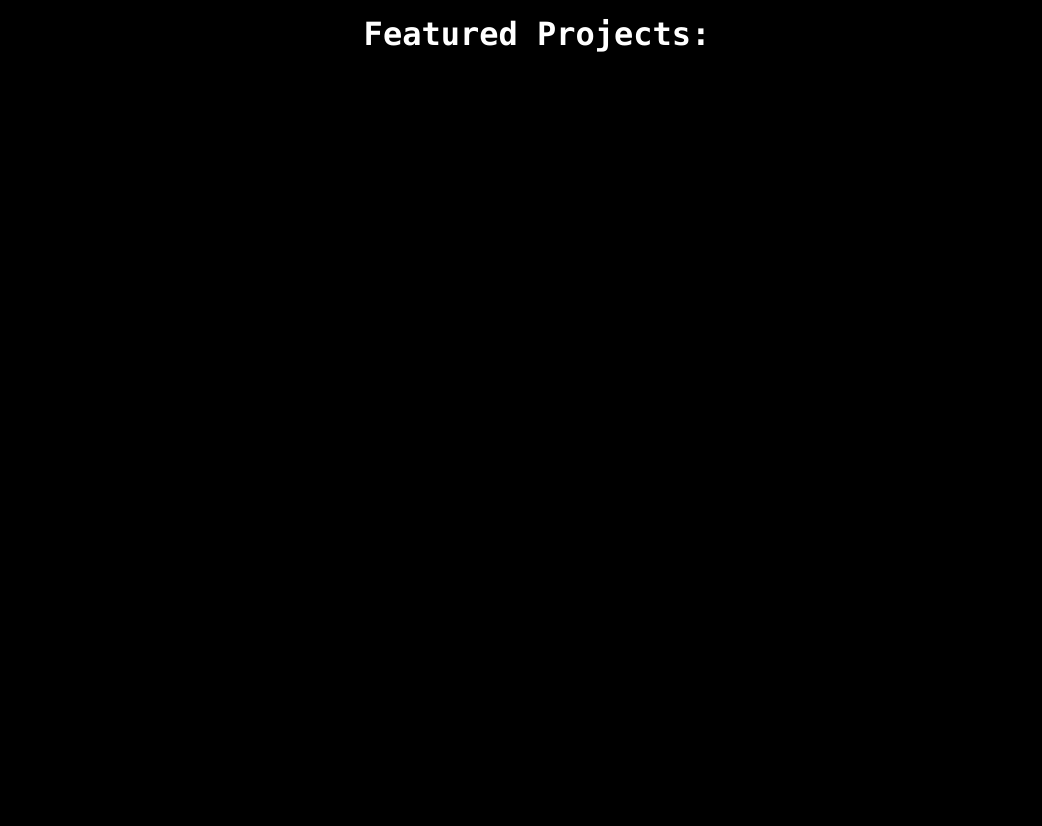
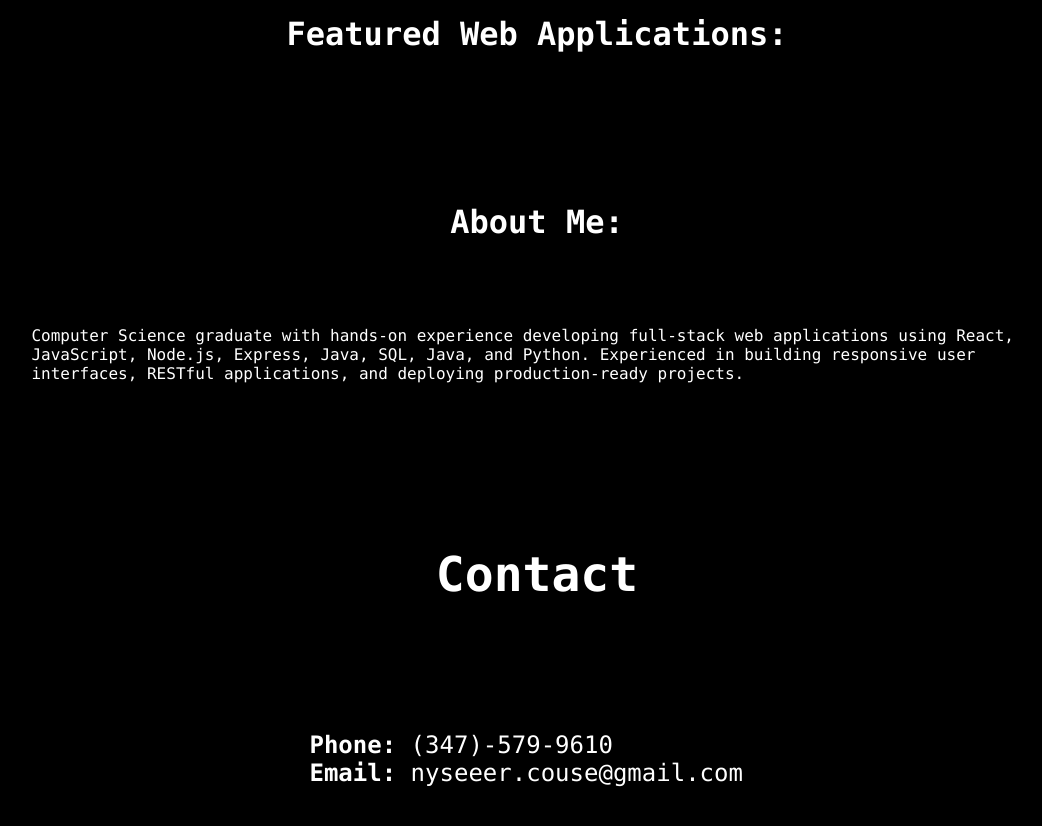
Before and after one commit to nyseer1/my-website, a Next.js app: page / in a window 1280 px wide. Shown: the part 240-1066 px from the top of the page, without its empty margins (103-1145 px from the left). Before the commit the page ends 800 px from the top, so only its background shows below. Built offline with nearby package versions, Linux system fonts and the light colour scheme.

Commit message:
Added about and contact page

```diff
--- a/app/components/Navbar.tsx
+++ b/app/components/Navbar.tsx
@@ -12,7 +12,7 @@ export default function Navbar() {
 				<Link href="/">Home</Link>
 			</li>
 			<li className="navbarItems">
-				<Link href="/about">About Me</Link>
+				<Link href="#about">About Me</Link>
 			</li>
 			<li className="navbarItems">
 				<Link href="#projects">Projects</Link>
--- a/app/globals.css
+++ b/app/globals.css
@@ -26,7 +26,7 @@ ul li .hamburger {
 	background-color: #111111;
 }
 ul .icon {
-	display:none;
+	display: none;
 	float: right;
 }
 
@@ -46,10 +46,9 @@ ul li a:hover {
 		display: none;
 	}
 	ul .icon {
-    float: right;
-    display: block;
-  }
-
+		float: right;
+		display: block;
+	}
 }
 
 /* @media (max-width: 1000px) {
@@ -76,6 +75,17 @@ h3 {
 	text-align: center;
 	/* font-size: 2em; */
 }
+p {
+	padding-left: 10%;
+	padding-right: 10%;
+
+}
+#contact {
+	font-size: 1.5rem;
+	padding-left: 20%;
+	padding-right: 20%;
+
+}
 
 /*
 #project-section {
--- a/app/page.tsx
+++ b/app/page.tsx
@@ -6,10 +6,31 @@ export default function HomePage() {
 				<Navbar />
 				{/* test */}
 				<h3>Hi, Im Nyseer Couse, Welcome to my Website!</h3>
-				<br style={{ lineHeight: 30 }} />
+				<br style={{ lineHeight: 10 }} />
 			</div>
 			<div id="projects">
-				<h1>Featured Projects:</h1>
+				<h1>Featured Web Applications:</h1>
+			</div>
+			<div id="about">
+				{/* test */}
+				<h1>About Me:</h1>
+				<p>
+					Computer Science graduate with hands-on experience developing
+					full-stack web applications using React, JavaScript, Node.js, Express,
+					Java, SQL, Java, and Python. Experienced in building responsive user
+					interfaces, RESTful applications, and deploying production-ready
+					projects.
+				</p>
+				<br style={{ lineHeight: 1 }} />
+			</div>
+			<div id="contact">
+				{/* test */}
+				<h1>Contact</h1>
+				<p id="contact">
+					<b>Phone:</b> (347)-579-9610<br/>
+					<b>Email:</b> nyseeer.couse@gmail.com<br/>
+				</p>
+				<br style={{ lineHeight: 10 }} />
 			</div>
 			{/* poo */}
 		</>
```
